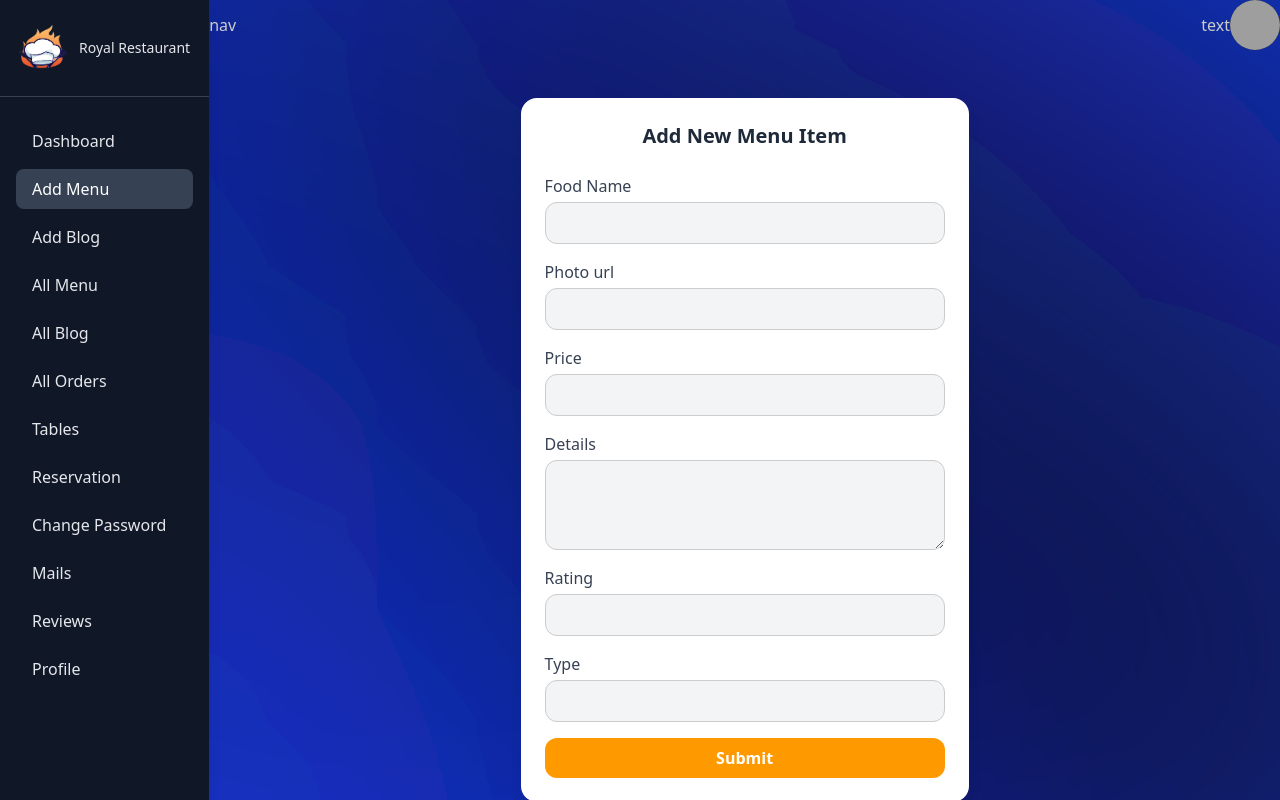
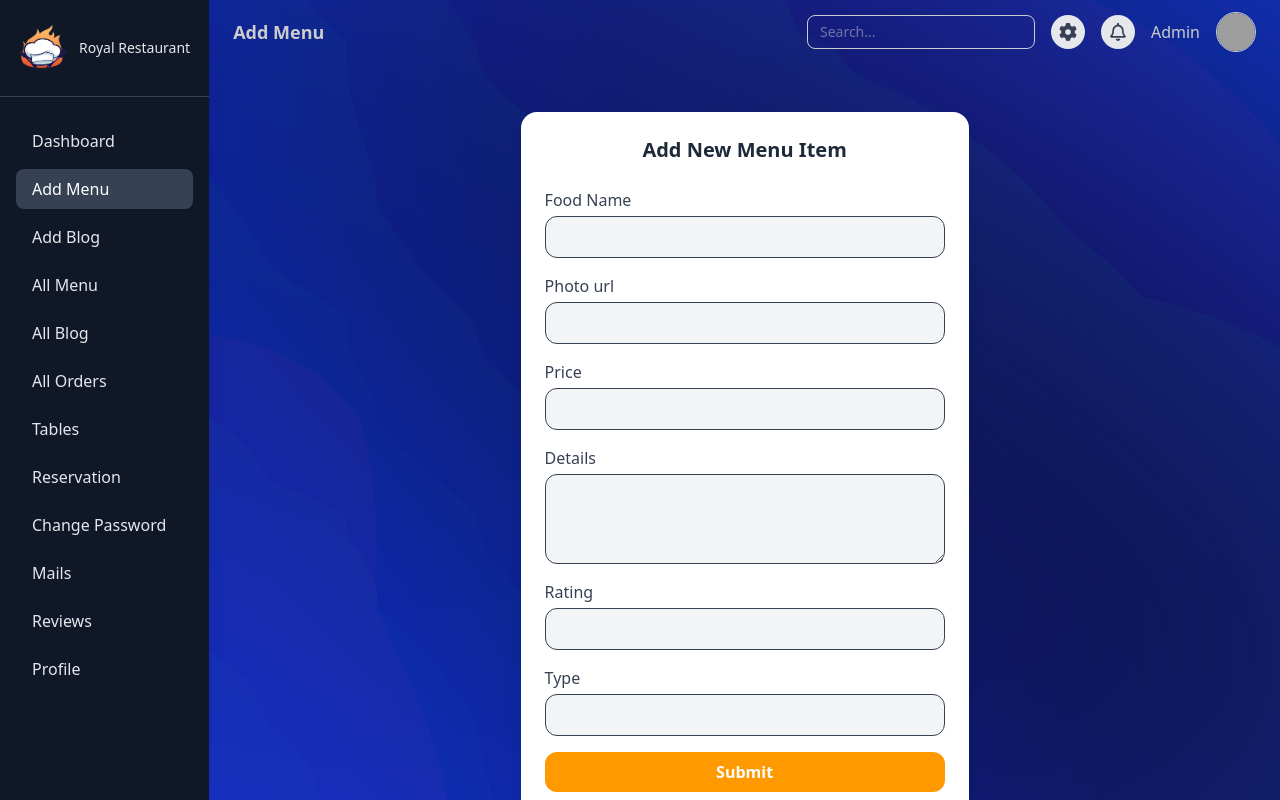
Before and after one commit to Ashraful332/Royal_restaurant, a React (Vite) app: page /add-menu in a window 1280 px wide. Built offline with nearby package versions, Linux system fonts and the light colour scheme; grey boxes are pictures that could not be loaded.

Commit message:
the deny test data is added

```diff
--- a/package.json
+++ b/package.json
@@ -21,6 +21,7 @@
     "react": "^19.1.0",
     "react-dom": "^19.1.0",
     "react-hot-toast": "^2.5.2",
+    "react-icons": "^5.5.0",
     "react-router": "^7.7.0",
     "react-slick": "^0.30.3",
     "slick-carousel": "^1.8.1",
--- a/src/admin/components/navigation/AdminNav.tsx
+++ b/src/admin/components/navigation/AdminNav.tsx
@@ -1,18 +1,95 @@
-
-
+import { useState } from "react";
+import { useLocation } from "react-router";
+import { FaRegBell } from "react-icons/fa";
+import { FaGear } from "react-icons/fa6";
 
 export default function AdminNav() {
-    return(
-        <div className="sticky top-0 z-10">
-            <div className="flex items-center justify-between">
-                <p>nav</p>
-                <div className="flex items-center justify-between">
-                    <input type="text" name="" id="" />
-                    <p>text</p>
-                    <img src="https://i.ibb.co.com/RGr7rWHD/comrade.png" alt="my photo"
-                    className="w-[50px] h-[50px] object-cover bg-[#000] rounded-full " />
-                </div>
+  const location = useLocation();
+  const [showSettings, setShowSettings] = useState(false);
+  const [showNotifications, setShowNotifications] = useState(false);
+
+  // Current path (like "/add-blog" → "Add Blog")
+  const currentPath = location.pathname.replace("/", "").replace("-", " ") || "Dashboard";
+
+  return (
+    <header className="sticky top-0 z-20 px-6 py-3 flex items-center justify-between">
+      {/* Current Path */}
+      <h2 className="text-lg font-semibold capitalize ">
+        {currentPath}
+      </h2>
+
+      {/* Right Section */}
+      <div className="flex items-center gap-4 relative">
+        {/* Search */}
+        <input
+          type="text"
+          placeholder="Search..."
+          className="px-3 py-1.5 border rounded-lg  text-sm focus:outline-none focus:ring focus:ring-indigo-400"
+        />
+
+        {/* Settings Dropdown */}
+        <div className="relative text-gray-700">
+          <button
+            onClick={() => {
+              setShowSettings(!showSettings);
+              setShowNotifications(false);
+            }}
+            className="p-2 bg-gray-200 hover:bg-gray-300 rounded-full"
+          >
+            <FaGear className="text-lg" />
+          </button>
+          {showSettings && (
+            <div className="absolute right-0 mt-2 w-48 bg-white border rounded-lg shadow-lg py-2 text-sm">
+              <button className="block w-full text-left px-4 py-2 hover:bg-gray-100">
+                Change Password
+              </button>
+              <button className="block w-full text-left px-4 py-2 hover:bg-gray-100">
+                Change Profile Photo
+              </button>
+              <button className="block w-full text-left px-4 py-2 hover:bg-gray-100">
+                Change Admin Name
+              </button>
+              <button className="block w-full text-left px-4 py-2 hover:bg-gray-100">
+                Manage Menus
+              </button>
             </div>
+          )}
         </div>
-    )
+
+        {/* Notifications Dropdown */}
+        <div className="relative text-gray-700">
+          <button
+            onClick={() => {
+              setShowNotifications(!showNotifications);
+              setShowSettings(false);
+            }}
+            className="p-2 bg-gray-200 hover:bg-gray-300 rounded-full"
+          >
+            <FaRegBell className="text-lg" />
+          </button>
+          {showNotifications && (
+            <div className="absolute right-0 mt-2 w-64 bg-white border rounded-lg shadow-lg py-2 text-sm">
+              <p className="px-4 py-2 border-b font-medium text-gray-600">
+                Notifications
+              </p>
+              <div className="max-h-48 overflow-y-auto">
+                <p className="px-4 py-2 hover:bg-gray-100">📩 New reservation request</p>
+                <p className="px-4 py-2 hover:bg-gray-100">🍽️ Order #1023 completed</p>
+                <p className="px-4 py-2 hover:bg-gray-100">✏️ Blog post updated</p>
+                <p className="px-4 py-2 hover:bg-gray-100">⭐ New review received</p>
+              </div>
+            </div>
+          )}
+        </div>
+
+        {/* Admin Info */}
+        <p className="font-medium ">Admin</p>
+        <img
+          src="https://i.ibb.co.com/RGr7rWHD/comrade.png"
+          alt="admin photo"
+          className="w-10 h-10 object-cover rounded-full border"
+        />
+      </div>
+    </header>
+  );
 }
--- a/src/admin/pages/AddMenu.tsx
+++ b/src/admin/pages/AddMenu.tsx
@@ -22,7 +22,7 @@ const AddMenu = () => {
 
     try{
         const response = await axios.post(`${AdminUrl}/add-menu`,MenuData)
-        console.log("send menu into database",response);
+        console.log("menu is add database",response);
 
     }catch(error){
         console.error("error is coming on post menu",error)
@@ -35,7 +35,7 @@ const AddMenu = () => {
         <SideBar/>
         <div className="h-screen w-[100%] overflow-y-scroll scrollbar-thin ">
             <AdminNav/>
-             <div className="flex justify-center items-center min-h-screen">
+             <div className="flex justify-center items-center min-h-screen text-gray-700">
                 <form
                     onSubmit={handleSubmit}
                     className="flex flex-col w-full max-w-md gap-4 p-6 bg-white shadow-lg rounded-2xl"
--- a/src/admin/pages/AllMenu.tsx
+++ b/src/admin/pages/AllMenu.tsx
@@ -1,9 +1,24 @@
+import AdminFooter from "../components/navigation/AdminFooter";
+import AdminNav from "../components/navigation/AdminNav";
+import SideBar from "../components/navigation/SideBar";
 
 
 const AllMenu = () => {
     return (
-        <div>
-
+        <div className="flex bg-admin-img">
+            <SideBar />
+            <div className="h-screen w-[100%] overflow-y-scroll scrollbar-thin ">
+                <AdminNav />
+                <div>
+                    <p>neet menu</p>
+                    <p>neet order</p>
+                    <p>total visitor</p>
+                    <p>total incume</p>
+                    <p>total order</p>
+                    <p>all mail</p>
+                </div>
+                <AdminFooter />
+            </div>
         </div>
     );
 };
```
Also changed, not shown: 1 other file (tests, documents, lock files or other folders).
